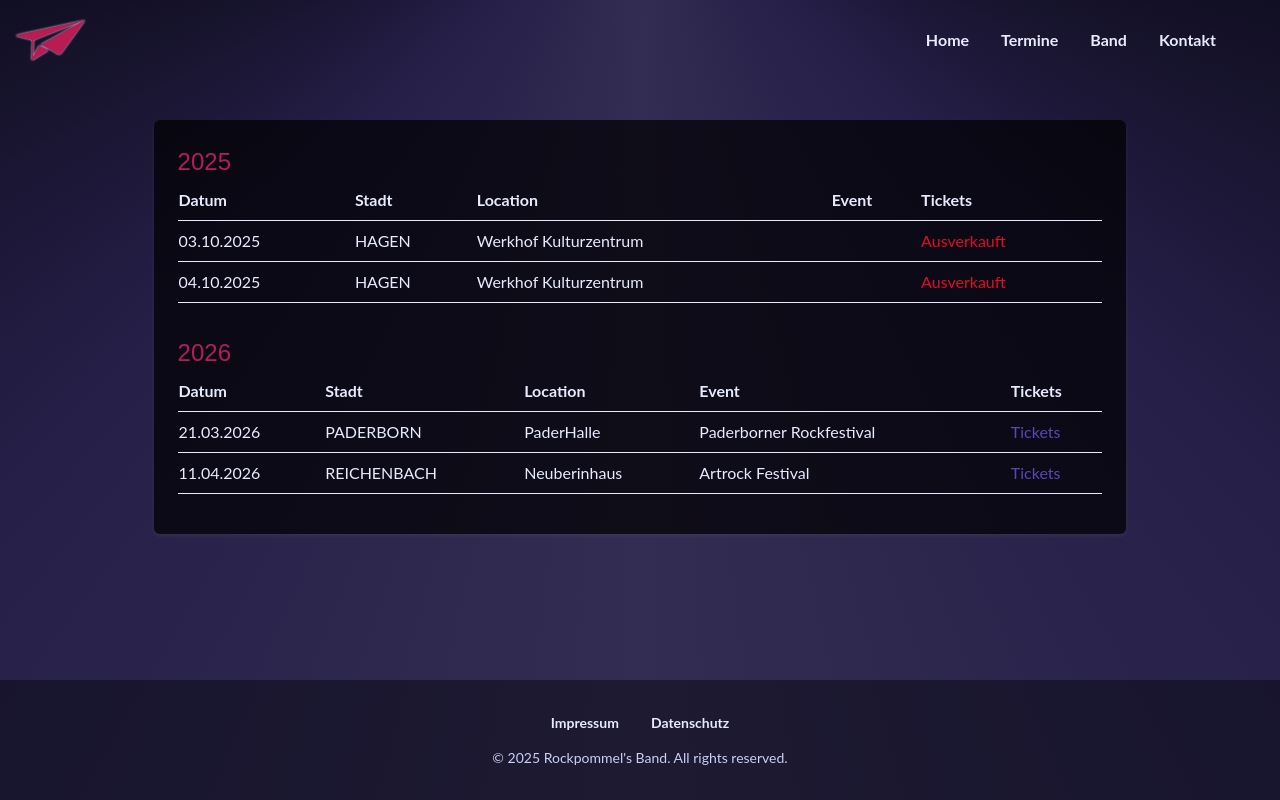
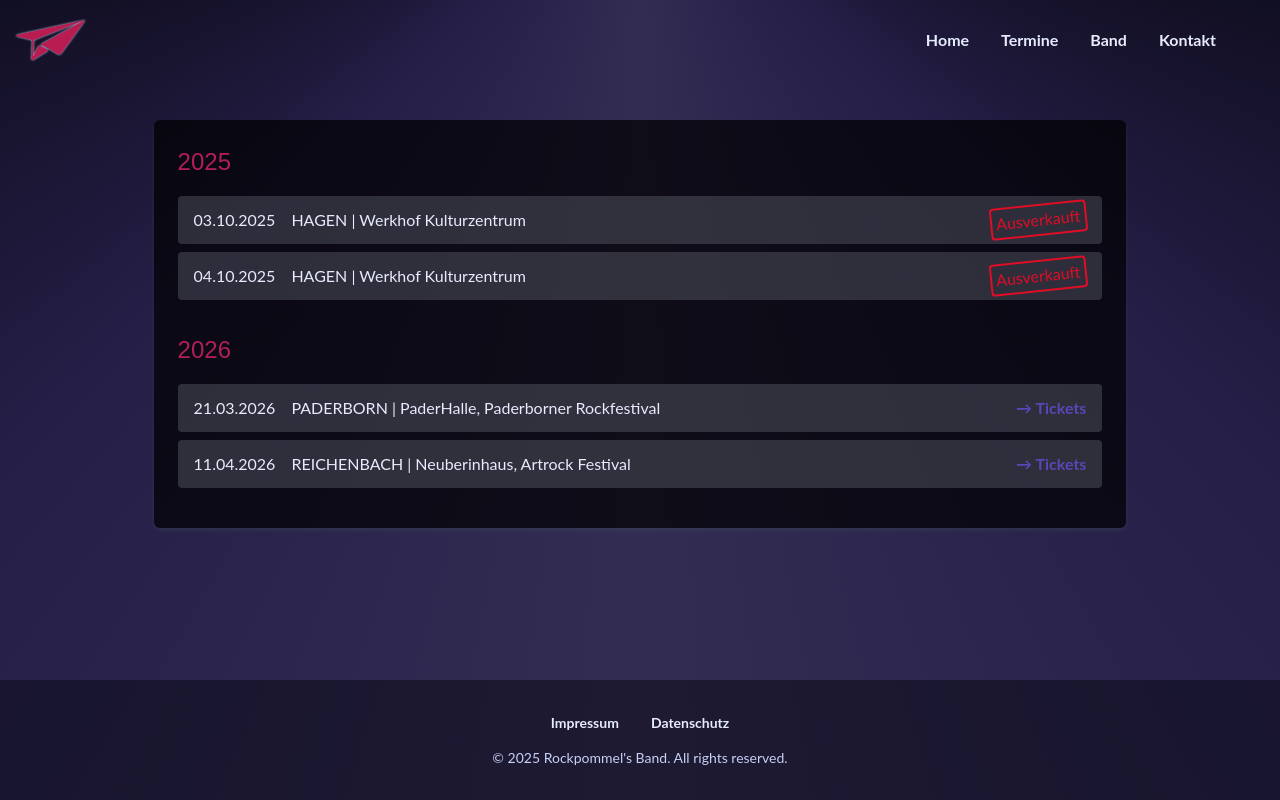
Before and after one commit to ManuKapolke/rockpommelsband, a React (Vite) app: page /dates in a window 1280 px wide. Built offline with nearby package versions, Linux system fonts and the light colour scheme; a web font is replaced by a local one.

Commit message:
Improve concerts layout

```diff
--- a/src/components/UpcomingShow/UpcomingShow.module.less
+++ b/src/components/UpcomingShow/UpcomingShow.module.less
@@ -5,18 +5,16 @@
   flex-wrap: wrap;
   min-block-size: 48px;
   padding: 8px 16px;
-  color: var(--font-color-headline);
-  background-color: var(--font-color-main);
+  background-color: hsla(230deg 90% 95% / 16%);
   border-radius: 4px;
-  font-size: 1.5em;
-  font-weight: 700;
 }
 
 .details {
   flex-grow: 1;
   display: flex;
+  align-items: center;
+  justify-content: space-between;
   gap: 16px;
-  justify-content: space-between;
 }
 
 .tickets {
--- a/src/components/UpcomingShow/UpcomingShow.tsx
+++ b/src/components/UpcomingShow/UpcomingShow.tsx
@@ -22,7 +22,7 @@ export const UpcomingShow: React.FC<UpcomingShowProps> = ({ concert }) => {
             <span className={styles.soldOut}>Ausverkauft</span>
           ) : tickets ? (
             <a href={tickets} target="_blank" rel="noopener noreferrer">
-              →&nbsp;Tickets
+              <strong>→&nbsp;Tickets</strong>
             </a>
           ) : null}
         </span>
--- a/src/pages/Concerts/Concerts.module.less
+++ b/src/pages/Concerts/Concerts.module.less
@@ -20,6 +20,18 @@
   padding-block: 8px;
 }
 
+.upcomingShows {
+  display: flex;
+  flex-direction: column;
+  gap: 8px;
+  margin-block-start: 1em;
+  margin-block-end: 2em;
+
+  &:last-child {
+    margin-block-end: 1em;
+  }
+}
+
 .soldOut {
   color: var(--font-color-hover);
 }
--- a/src/pages/Concerts/Concerts.tsx
+++ b/src/pages/Concerts/Concerts.tsx
@@ -1,5 +1,6 @@
 import { Card } from "../../components/Card/Card";
 import { Typewriter } from "../../components/Typewriter/Typewriter";
+import { UpcomingShow } from "../../components/UpcomingShow/UpcomingShow";
 import { concerts } from "./concertData";
 import styles from "./Concerts.module.less";
 
@@ -7,80 +8,22 @@ export const Concerts = () => {
   return (
     <Card>
       <Typewriter text="2025" />
-      <table className={styles.concertTable}>
-        <thead>
-          <tr>
-            <th>Datum</th>
-            <th>Stadt</th>
-            <th>Location</th>
-            <th>Event</th>
-            <th>Tickets</th>
-          </tr>
-        </thead>
-        <tbody>
+      <div className={styles.upcomingShows}>
         {concerts
           .filter((concert) => concert.date.endsWith("2025"))
           .map((concert) => (
-              <tr key={concert.date}>
-                <td>{concert.date}</td>
-                <td>{concert.city}</td>
-                <td>{concert.location}</td>
-                <td>{concert.event}</td>
-                <td>
-                  {concert.soldOut ? (
-                    <span className={styles.soldOut}>Ausverkauft</span>
-                  ) : (
-                    <a
-                      href={concert.tickets}
-                      target="_blank"
-                      rel="noopener noreferrer"
-                    >
-                      Tickets
-                    </a>
-                  )}
-                </td>
-              </tr>
+            <UpcomingShow key={concert.date} concert={concert} />
           ))}
-        </tbody>
-      </table>
+      </div>
 
       <Typewriter text="2026" />
-      <table className={styles.concertTable}>
-        <thead>
-          <tr>
-            <th>Datum</th>
-            <th>Stadt</th>
-            <th>Location</th>
-            <th>Event</th>
-            <th>Tickets</th>
-          </tr>
-        </thead>
-        <tbody>
+      <div className={styles.upcomingShows}>
         {concerts
           .filter((concert) => concert.date.endsWith("2026"))
           .map((concert) => (
-              <tr key={concert.date}>
-                <td>{concert.date}</td>
-                <td>{concert.city}</td>
-                <td>{concert.location}</td>
-                <td>{concert.event}</td>
-                <td>
-                  {concert.soldOut ? (
-                    <span className={styles.soldOut}>Ausverkauft</span>
-                  ) : (
-                    <a
-                      href={concert.tickets}
-                      target="_blank"
-                      rel="noopener noreferrer"
-                    >
-                      Tickets
-                    </a>
-                  )}
-                </td>
-              </tr>
+            <UpcomingShow key={concert.date} concert={concert} />
           ))}
-        </tbody>
-      </table>
+      </div>
     </Card>
   );
 };
--- a/src/pages/Home/Home.module.less
+++ b/src/pages/Home/Home.module.less
@@ -64,5 +64,13 @@
 .upcomingShows {
   display: flex;
   flex-direction: column;
-  gap: 8px;
+  gap: 12px;
+  color: var(--font-color-headline);
+  font-size: 1.5em;
+  font-weight: 700;
+  margin-block-end: 16px;
+
+  > div {
+    background-color: var(--font-color-main);
+  }
 }
```
Lines whose indentation alone changed are shown as unchanged.
